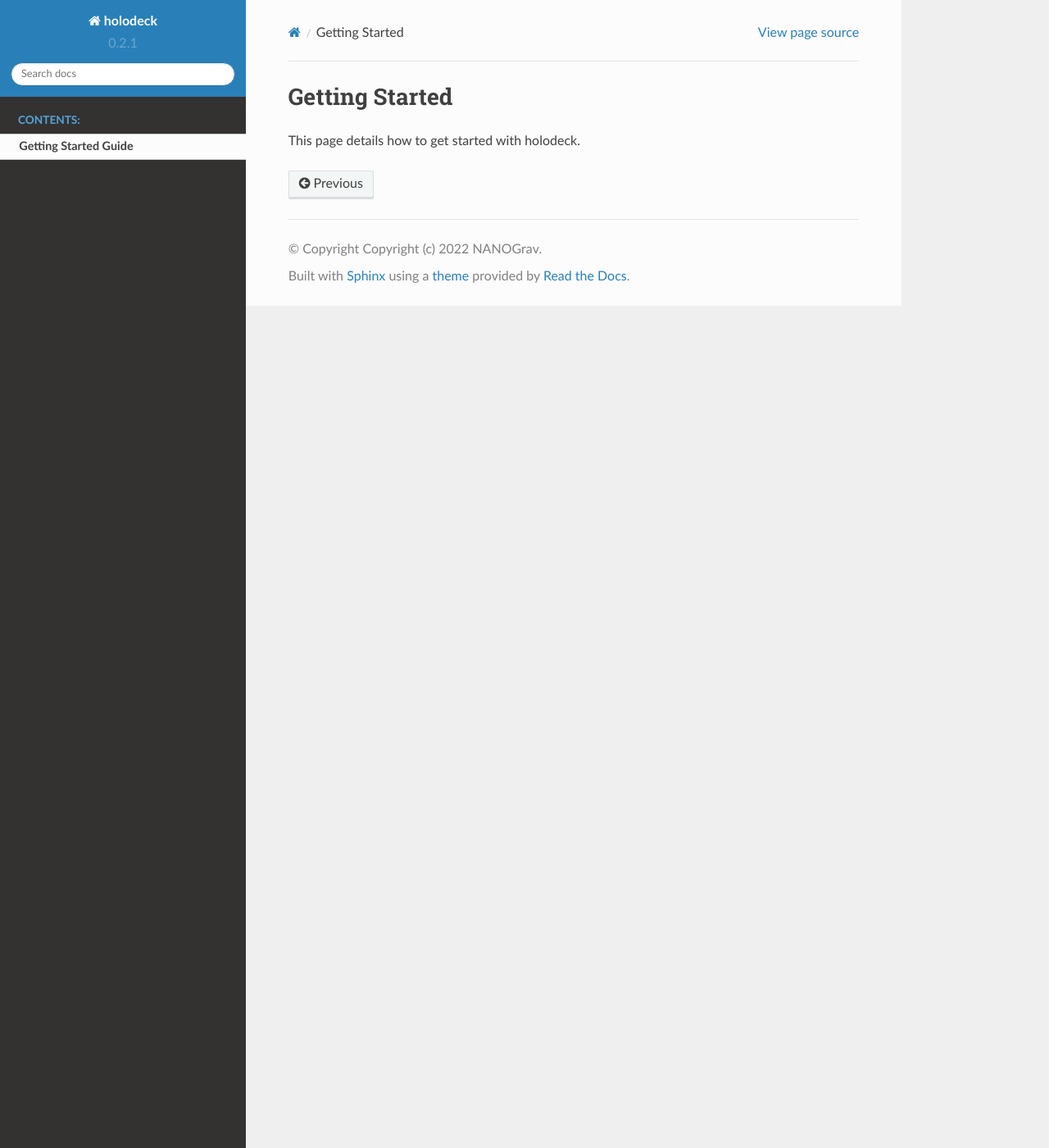
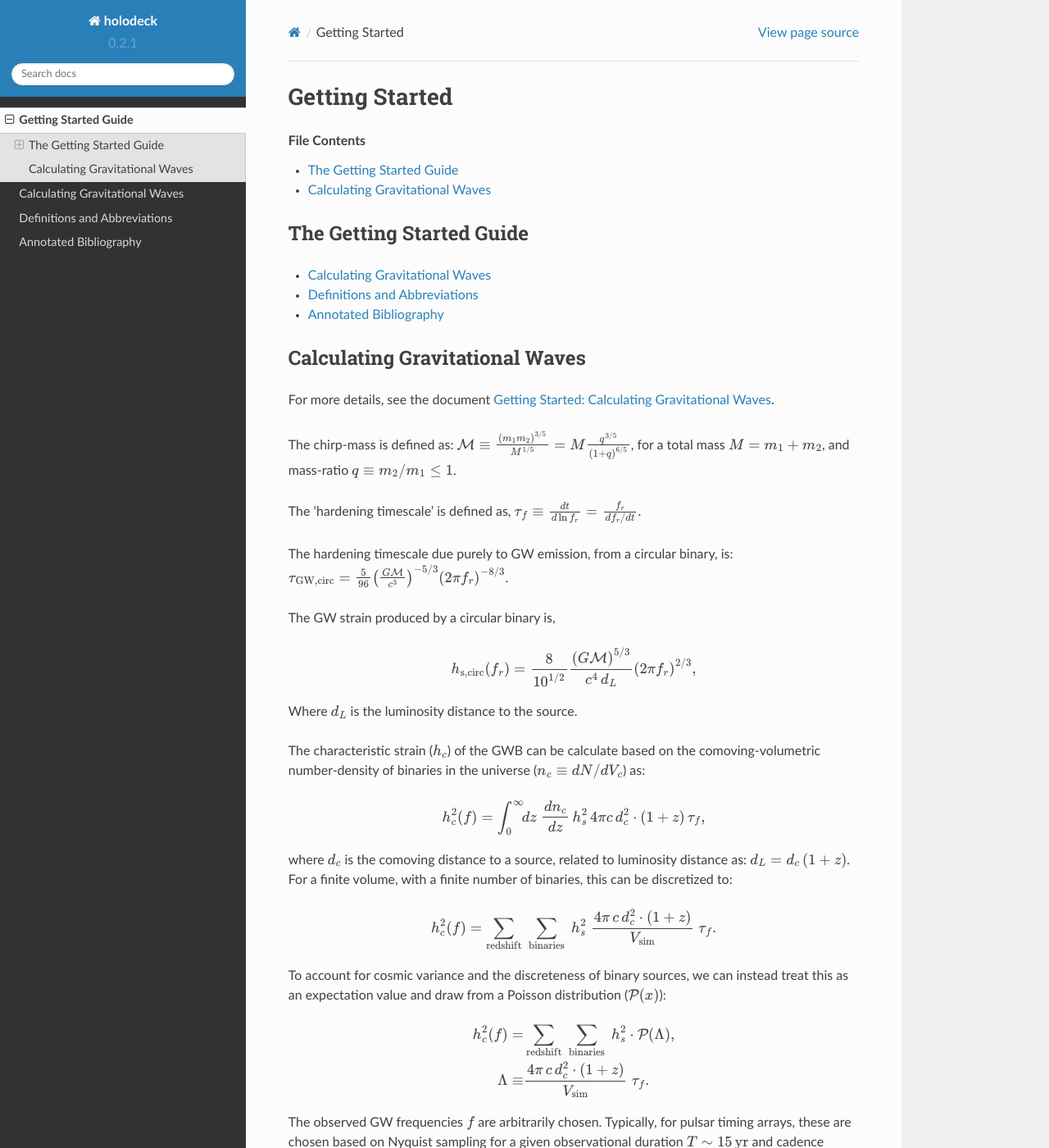
Before and after one commit to nanograv/holodeck, a Sphinx documentation site: the page built from docs/source/getting_started.rst, in a window 1280 px wide and 1400 px high. Shown: the whole window at 82% size. Built offline with Sphinx 7.4.7 and the Read the Docs theme 2.0.0, drawn with Linux system fonts in a browser that asks for light colours; pages that are not in the unit, such as notebooks, are missing from menus; some of the changed text lies outside the part shown.

Commit message:
DOCS: improve sphinx docs, add GWB calculation discussion, definitions/abbreviations file, empty bibliography file

```diff
--- /dev/null
+++ b/docs/source/biblio.rst
@@ -0,0 +1,3 @@
+======================
+Annotated Bibliography
+======================
--- /dev/null
+++ b/docs/source/calc_gws.rst
@@ -0,0 +1,154 @@
+================================================
+Getting Started: Calculating Gravitational Waves
+================================================
+
+.. contents:: :local:
+
+Basics
+======
+
+The chirp-mass is defined as:
+
+.. math::
+   \mathcal{M} \equiv \frac{\left(m_1 m_2\right)^{3/5}}{M^{1/5}} = M \frac{q^{3/5}}{\left(1 + q\right)^{6/5}}.
+
+for a total mass :math:`M = m_1 + m_2`, and mass-ratio :math:`q \equiv m_2 / m_1 \leq 1`.
+
+The 'hardening time-scale' is the time it takes a binary to 'harden'(i.e. come closer together), such that the frequency increases by an e-folding. This is defined as,
+
+.. math::
+   \tau_f \equiv \frac{dt}{d\ln f_r} = \frac{f_r}{df_r/dt},
+
+where :math:`f_r` denotes the rest-frame GW frequency which is twice the
+orbital frequency. This can be related to observer-frame frequency as,
+:math:`f_r = (1+z) f`, where :math:`z` is the redshift to the source.
+The hardening timescale is determined by whatever physical processes are
+serving to merge the binary (e.g. dynamical friction, stellar
+scattering, gas torques, gravitational waves). The hardening timescale
+assuming the binary is circular, and is driven purely due to
+gravitational waves (GWs) is,
+
+.. math::
+    \tau_\textrm{GW,circ}= \frac{5}{96}\left(\frac{G\mathcal{M}}{c^3}\right)^{-5/3} \left(2 \pi f_r\right)^{-8/3}.
+    :name: eq:time_hard_gw
+
+Total GW power emitted for a circular binary is,
+
+.. math::
+    L_\textrm{GW}= \frac{32}{5 G c^5} \left(G\mathcal{M}\right)^{10/3} \left( 2\pi f_r\right)^{10/3}.
+
+Alternatively, the GW strain (sky and polarization averaged) from a
+circular binary can be written as [Sesana2008]_.
+
+.. math::
+    h_{s,circ}(f_r) = \frac{8}{10^{1/2}} \frac{\left(G\mathcal{M}\right)^{5/3}}{c^4 \, d_L}
+        \left(2 \pi f_r\right)^{2/3},
+
+for a luminosity distance :math:`d_L`.
+
+
+Gravitational Wave Background (GWB)
+===================================
+
+The most accurate way to calculate the GWB characteristic strain is to
+sum up the strains from all binaries in the universe within a
+logarithmic frequency interval [Sesana2008]_:
+
+.. math::
+    h_c^2(f) = \int_0^\infty \!\! dz \; \frac{d^2 N}{dz \, d\ln f_r} \; h_s^2
+
+where :math:`N` is the number of binaries as a function of redshift and
+(rest-frame) frequency. Because :math:`N` is a number of binaries, it is
+always an integer number. In practice, binary populations are generally
+simulated for a small fraction of the universe (e.g. the volume of a
+cosmological simulation). In this case, we started from a comoving
+number-density of sources :math:`n_c \equiv \frac{dN}{dV_c} = \frac{N}{V_\textrm{sim}}`,
+where here :math:`V_\textrm{sim}` is the comoving volume of the simulation (or
+data set). We can relate the number and number density together using
+the chain rule as [Sesana2008]_ (Eq.6),
+
+.. math::
+    \frac{d^2 N}{dz \, d\ln f_r} = \frac{d n_c}{dz} \frac{dt}{d\ln f_r} \frac{dz}{dt} \frac{d V_c}{dz}.
+
+The second term on the right-hand side is the hardening timescale
+(:math:`\tau_f`). This makes sense because the longer binaries spend in
+a given interval of frequency, the more binaries we expect to find in
+that interval. Note that, when performing calculations using the
+right-hand side of this expression, there is generally nothing that
+enforces that the derived number of binaries in the universe is an
+integer (important later). The third and fourth terms are two
+cosmographic expressions that define the rate of evolution of the
+Universe, and the amount of comoving volume as a function of redshift
+[Hogg1999]_
+
+.. math::
+    \frac{dz}{dt} = & \, H_0 \left(1+z\right) \, E(z), \\
+           \frac{d V_c}{dz} = & \, 4\pi \frac{c}{H_0} \frac{d_c^2}{E(z)},
+
+where luminosity distance is related to comoving distance as :math:`d_L = d_c \, (1+z)`.
+Putting this together we have,
+
+.. math::
+   h_c^2(f) = \int_0^\infty \!\! dz \; \frac{dn_c}{dz} \, h_s^2  \, 4\pi c \, d_c^2 \cdot \left(1+z\right) \, \tau_f.
+
+
+Discretization
+==============
+
+For a calculation using a finite volume, and discrete time-steps, this
+turns from an integral into a summation. One summation is over redshift.
+There is another summation over binaries. This is because, to calculate
+a (comoving) number density in a finite volume, we will add up all of
+the individual binaries, and then divide by the simulation volume. Thus,
+in practice, we can write:
+
+.. math::
+    h_c^2(f) = \sum_\textrm{redshift} \; \sum_\textrm{binaries} \; h_s^2 \;
+        \frac{4\pi \, c \, d_c^2 \cdot \left(1 + z\right)}{V_\textrm{sim}} \; \tau_f.
+
+This means, that at each redshift (or simulation snapshot), we sum over
+all binaries, adding up the GW strain (:math:`h_s`) from each binary,
+multiplied by some factor (everything after :math:`h_s^2`) which we
+label as :math:`\Lambda`. The term :math:`\Lambda` is the conversion
+factor from one simulation binary, into the number of binaries in a full
+universe.
+
+Recall, however, that this calculation does not enforce the integral
+nature of binaries. At high frequencies, :math:`\Lambda < 1` which
+represents a 'fraction'of a binary. What this means is that the
+'expectation value' for the number of binaries in the Universe, is a
+fraction, means that there is some probability of there being a binary
+(or not being a binary). To handle this, instead of using each binary's
+:math:`\Lambda` value directly, we can draw from a Poisson distribution
+centered at this expectation value, i.e. :math:`\mathcal{P}(\Lambda)`.
+So we can write,
+
+.. math::
+    h_c^2(f) = & \sum_\textrm{redshift} \; \sum_\textrm{binaries} \; h_s^2 \cdot \mathcal{P}(\Lambda), \\
+           \Lambda \equiv & \frac{4\pi \, c \, d_c^2 \cdot \left(1 + z\right)}{V_\textrm{sim}} \; \tau_f.
+
+In the case that binary are evolving purely due to GW emission, we can
+replace :math:`\tau_f` with :math:numref:`eq:time_hard_gw` and write:
+
+.. math::
+
+    \Lambda \equiv \frac{1}{V_\textrm{sim}} \; \frac{5 \pi c}{24}
+        \, \frac{d_c^2}{\left(1+z\right)^{5/3}}
+        \, \left( \frac{G \mathcal{M}}{c^3} \right)^{-5/3}
+        \, \left(2\pi f\right)^{-8/3}.
+
+Note that the observed GW frequencies :math:`f` are arbitrarily chosen:
+the locations at which to 'sample' the GWB. Typically, for pulsar timing
+arrays, these are chosen based on Nyquist sampling for a given
+observational duration :math:`T \sim 15 \, \textrm{yr}` and cadence
+:math:`\Delta t \sim 2 \, \textrm{week}`, such that such that
+:math:`f = \left[1/T, 2/T, 3/T, \, \ldots \, , 1/\left(2 \Delta t\right)\right]`.
+
+
+References
+==========
+
+See `full annotated bibliography here <biblio>`_.
+
+.. [Hogg1999] Hogg 1999.
+.. [Sesana2008] Sesana+2008.
--- a/docs/source/getting_started.rst
+++ b/docs/source/getting_started.rst
@@ -1,4 +1,56 @@
+===============
 Getting Started
 ===============
 
-This page details how to get started with holodeck.
+.. contents:: File Contents
+   :local:
+   :depth: 1
+
+
+The Getting Started Guide
+=========================
+
+.. toctree::
+   :maxdepth: 1
+
+   Calculating Gravitational Waves <calc_gws>
+   Definitions and Abbreviations <defs_abbrevs>
+   Annotated Bibliography <biblio>
+
+
+Calculating Gravitational Waves
+===============================
+
+For more details, see the document :doc:`Getting Started: Calculating Gravitational Waves <calc_gws>`.
+
+The chirp-mass is defined as: :math:`\mathcal{M} \equiv \frac{\left(m_1 m_2\right)^{3/5}}{M^{1/5}} = M \frac{q^{3/5}}{\left(1 + q\right)^{6/5}}`, for a total mass :math:`M = m_1 + m_2`, and mass-ratio :math:`q \equiv m_2 / m_1 \leq 1`.
+
+The 'hardening timescale' is defined as, :math:`\tau_f \equiv \frac{dt}{d\ln f_r} = \frac{f_r}{df_r/dt}`.
+
+The hardening timescale due purely to GW emission, from a circular binary, is: :math:`\tau_\textrm{GW,circ}= \frac{5}{96}\left(\frac{G\mathcal{M}}{c^3}\right)^{-5/3} \left(2 \pi f_r\right)^{-8/3}`.
+
+The GW strain produced by a circular binary is,
+
+.. math::
+   h_\textrm{s,circ}(f_r) = \frac{8}{10^{1/2}} \frac{\left(G\mathcal{M}\right)^{5/3}}{c^4 \, d_L}
+           \left(2 \pi f_r\right)^{2/3},
+
+Where :math:`d_L` is the luminosity distance to the source.
+
+The characteristic strain (:math:`h_c`) of the GWB can be calculate based on the comoving-volumetric number-density of binaries in the universe (:math:`n_c \equiv dN/dV_c`) as:
+
+.. math::
+   h_c^2(f) = \int_0^\infty \!\! dz \; \frac{dn_c}{dz} \, h_s^2 \, 4\pi c \, d_c^2 \cdot \left(1+z\right) \, \tau_f,
+
+where :math:`d_c` is the comoving distance to a source, related to luminosity distance as: :math:`d_L = d_c \, (1+z)`.  For a finite volume, with a finite number of binaries, this can be discretized to:
+
+.. math::
+   h_c^2(f) = \sum_\textrm{redshift} \; \sum_\textrm{binaries} \; h_s^2 \; \frac{4\pi \, c \, d_c^2 \cdot \left(1 + z\right)}{V_\textrm{sim}} \; \tau_f.
+
+To account for cosmic variance and the discreteness of binary sources, we can instead treat this as an expectation value and draw from a Poisson distribution (:math:`\mathcal{P}(x)`):
+
+.. math::
+    h_c^2(f) = & \sum_\textrm{redshift} \; \sum_\textrm{binaries} \; h_s^2 \cdot \mathcal{P}(\Lambda), \\
+           \Lambda \equiv & \frac{4\pi \, c \, d_c^2 \cdot \left(1 + z\right)}{V_\textrm{sim}} \; \tau_f.
+
+The observed GW frequencies :math:`f` are arbitrarily chosen.  Typically, for pulsar timing arrays, these are chosen based on Nyquist sampling for a given observational duration :math:`T \sim 15 \, \textrm{yr}` and cadence :math:`\Delta t \sim 2 \, \textrm{week}`, such that :math:`f = \left[1/T, 2/T, 3/T, \, \ldots \, , 1/\left(2 \Delta t\right)\right]`.
```
Also changed, not shown: docs/source/defs_abbrevs.rst (added, +33 -0 lines), docs/source/index.rst (+24 -24 lines), docs/source/test.rst (deleted, +0 -265 lines).
